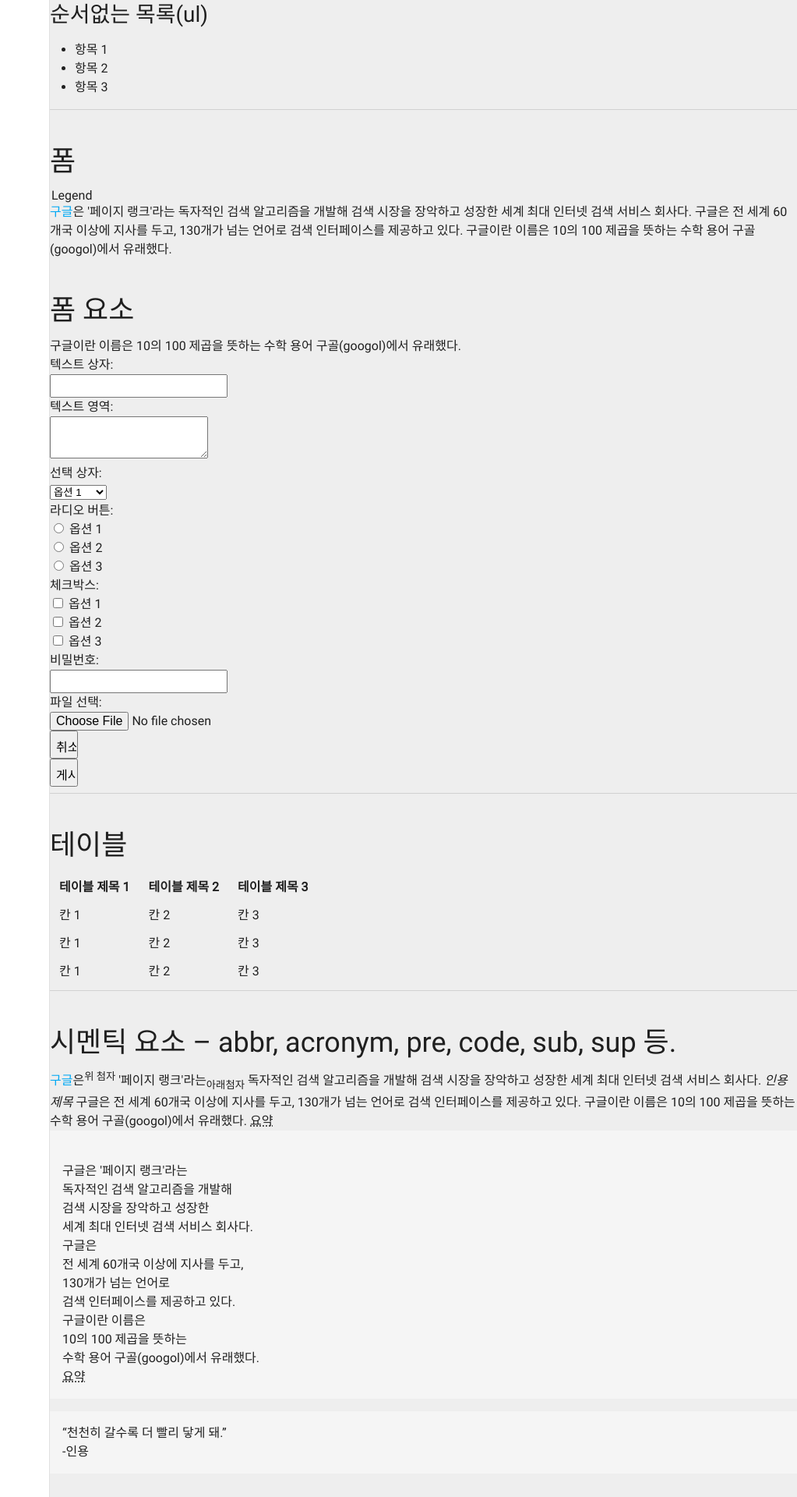
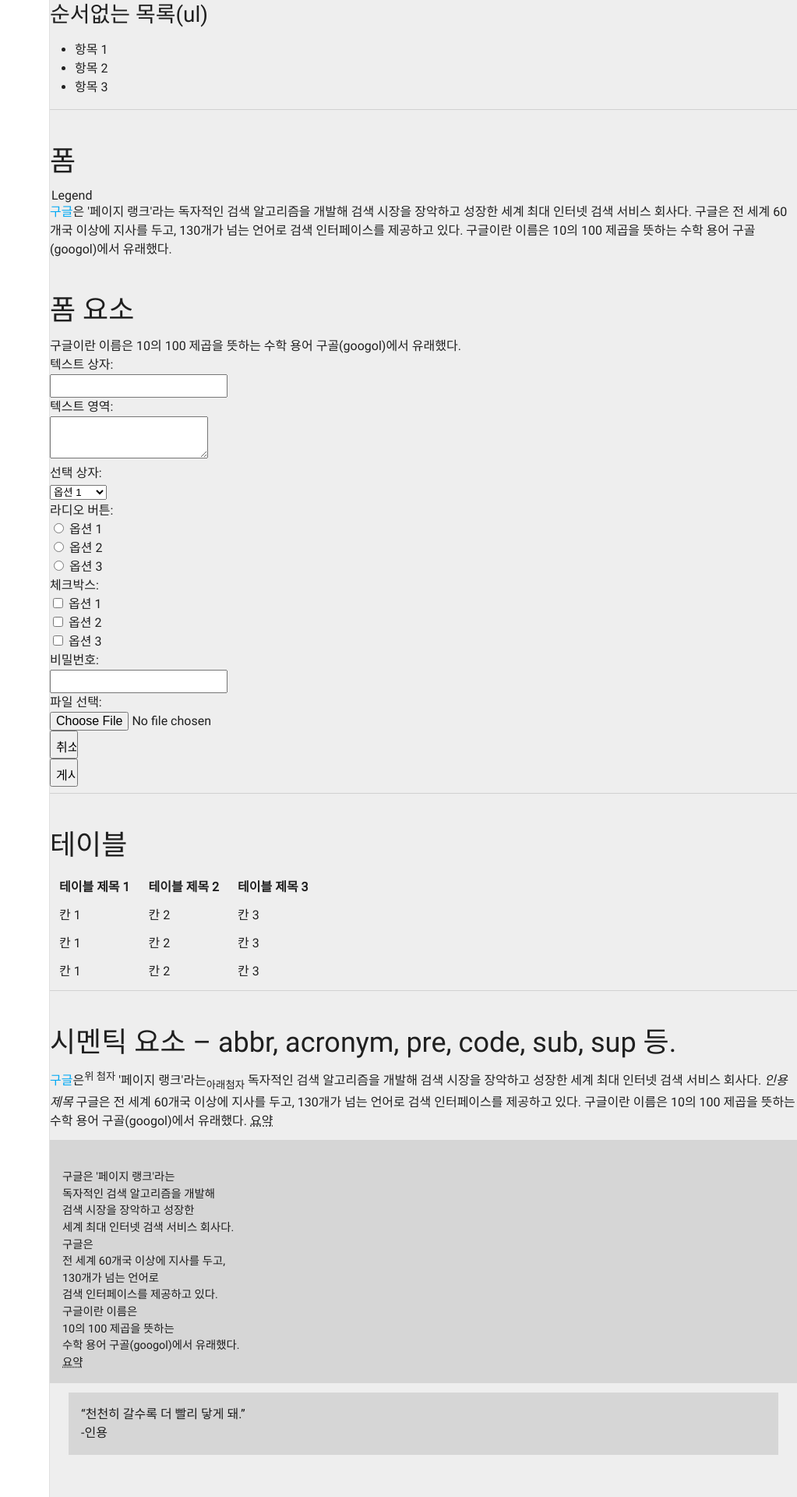
Before and after one commit to opnay/opnay.github.io, a Jekyll site: the page built from test.html, in a window 1280 px wide. Shown: the part 1136-3056 px from the top of the page at 78% size, without its empty margins (257-1280 px from the left). Built offline with Jekyll 4.4.1, drawn with Linux system fonts in a browser that asks for light colours; some web fonts are replaced.

Commit message:
css: material: Update style 'blockquote', 'code', 'pre' tag

```diff
--- a/css/material.css
+++ b/css/material.css
@@ -34,4 +34,6 @@ table {border-spacing:0;}
 th, td {padding:6px 12px;}
 th {background:#EEE;}
 
-blockquote, pre, code {background:#F5F5F5; margin:0 0 16px; padding:16px;}
+blockquote {background:rgba(0,0,0,0.1); margin:12px 24px; padding:16px;}
+code {background:rgba(0,0,0,0.1); margin:0 2px; padding:2px 6px; font-size:0.9em;}
+pre {background:rgba(0,0,0,0.1); margin:12px 0; padding:16px; font-size:0.9em;}
```
